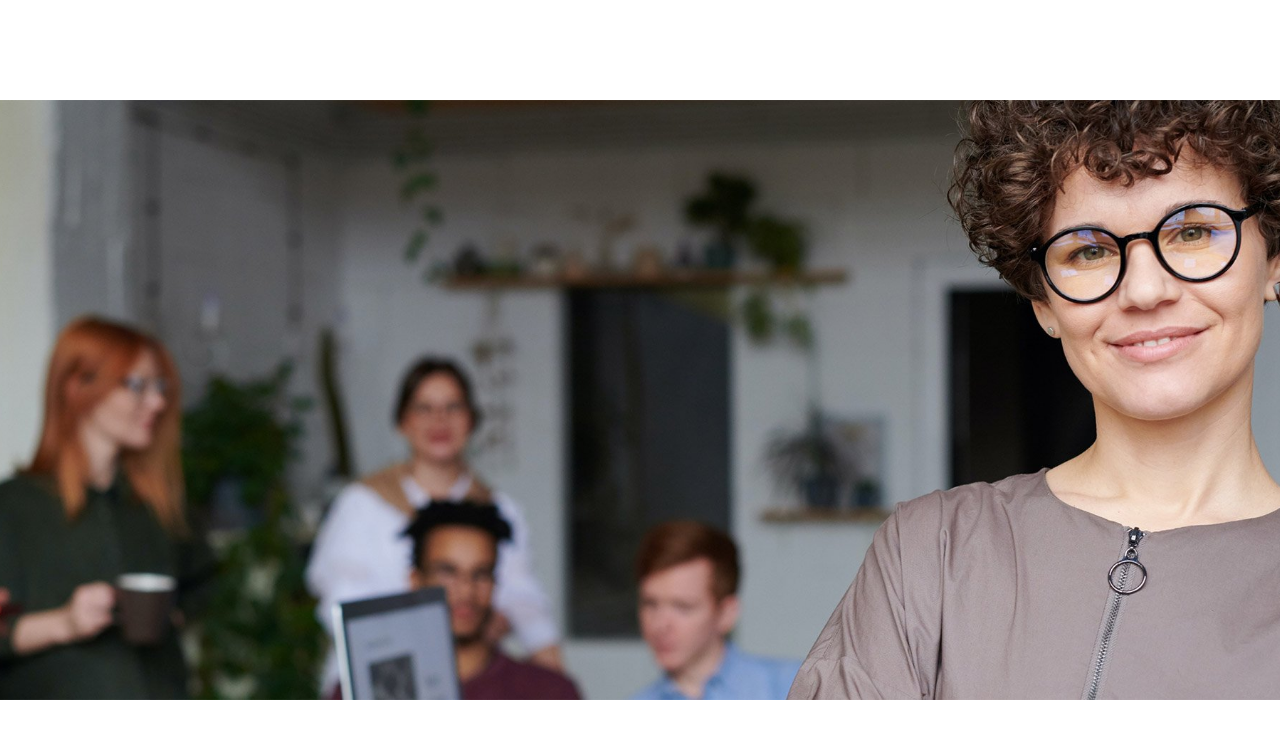
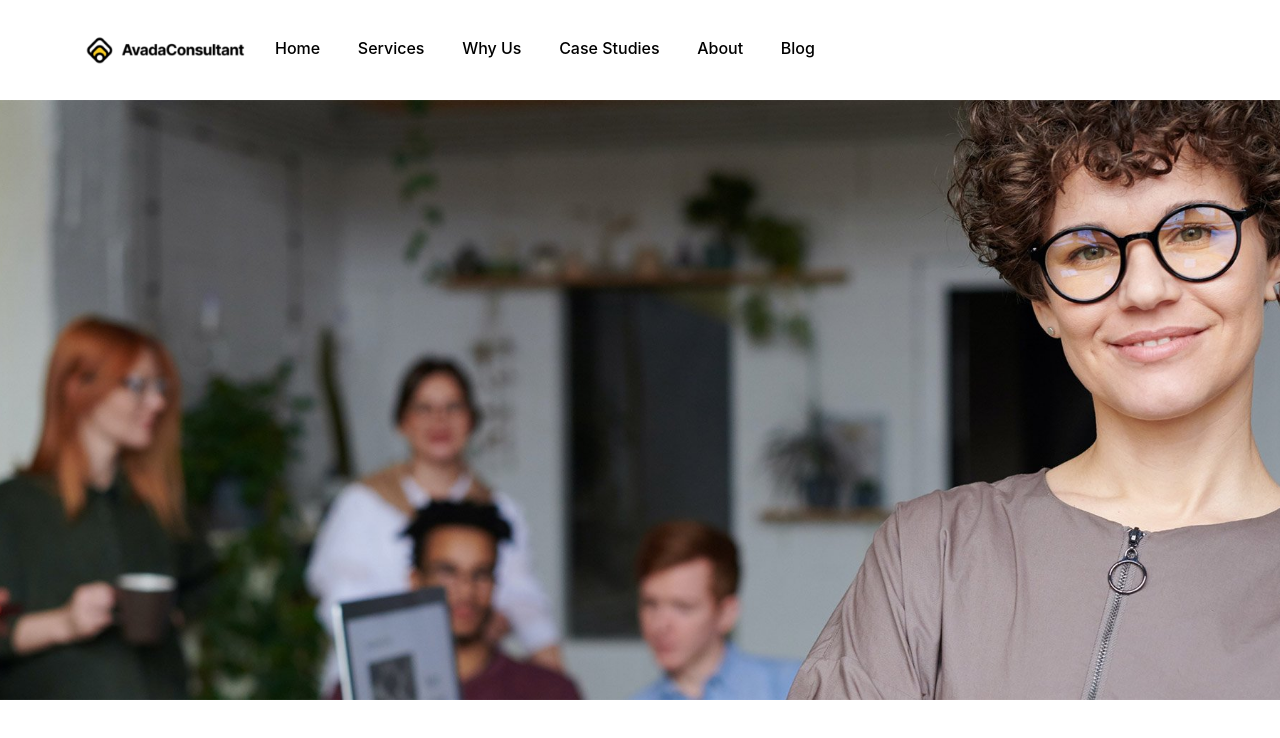
Before and after one commit to MaurizioFaedda/proj-html-vuejs, a plain HTML site: page index.html in a window 1280 px wide. Shown: the top 738 px of the page. Drawn offline with nearby package versions, Linux system fonts and the light colour scheme.

Commit message:
Nav: logo and menu

```diff
--- a/index.html
+++ b/index.html
@@ -15,8 +15,42 @@
             <!--                         nav                   -->
             <header class="nav">
                 <div class="container">
-                    <div class="container h-100">
+                    <div class="row h-100 d-flex">
 
+                        <!--         logo         -->
+                        <div id="logo-box" class="col-md-2 my-auto">
+                            <div class="logo-content w-100">
+                                <img class="w-100" src="images/images-avada-theme/logos/avada-marketing-logo-2x-200x37.png" alt="">
+                            </div>
+                        </div>
+                        <div id="menu" class="col-md-6 my-auto">
+                            <ul class="d-flex justify-content-between my-auto pb-1">
+                                <li class>
+                                    <a href="#">Home</a>
+                                </li>
+                                <li>
+                                    <a href="#">Services</a>
+                                </li>
+                                <li>
+                                    <a href="#">Why Us</a>
+                                </li>
+                                <li>
+                                    <a href="#">Case Studies</a>
+                                </li>
+                                <li>
+                                    <a href="#">About</a>
+                                </li>
+                                <li>
+                                    <a href="#">Blog</a>
+                                </li>
+                            </ul>
+                        </div>
+                        <div class="col-md-2">
+
+                        </div>
+                        <div class="col-md-2">
+
+                        </div>
                     </div>
                 </div>
 
--- a/style.css
+++ b/style.css
@@ -9,6 +9,16 @@
     height: 100px;
     background-color: #fff;
 }
+
+#menu ul{
+    list-style-type: none;
+}
+
+#menu ul li a {
+    color: black;
+    font-weight: 500;
+}
+
 
 .jumbotron{
     width: 100%;
```
